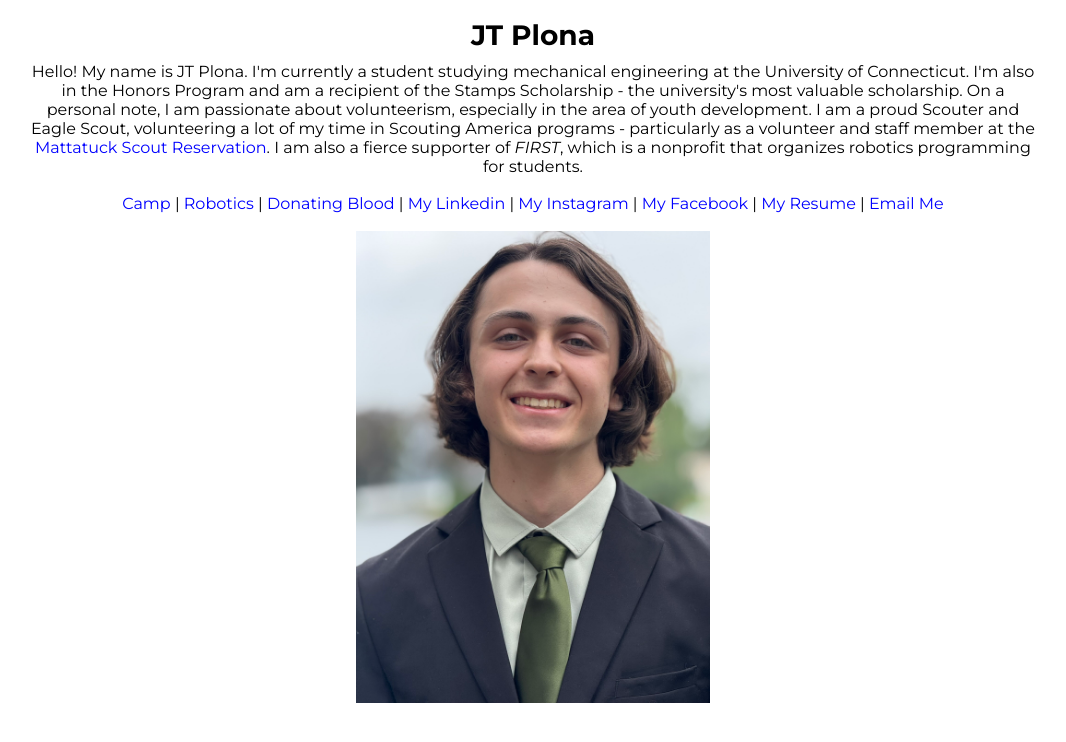
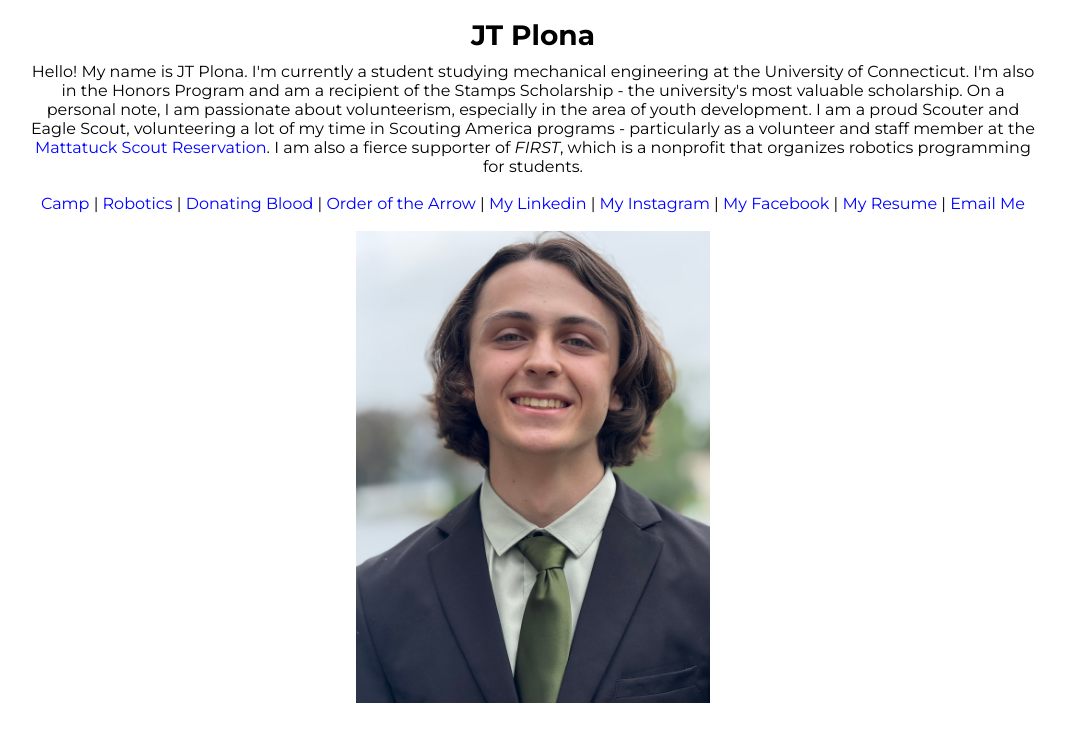
Before and after one commit to jt-pl/jt-pl.github.io, a Jekyll site: the page index.html, which Jekyll copies as it is, in a window 1280 px wide. Shown: the top 742 px of the page, without its empty margins (107-1173 px from the left). Built offline with Jekyll 4.4.1, drawn with Linux system fonts in a browser that asks for light colours.

Commit message:
Update index.html

```diff
--- a/index.html
+++ b/index.html
@@ -15,7 +15,7 @@
 
 <br>
 
-<center><a href="/camp">Camp</a> | <a href ="/robotics">Robotics</a> | <a href="/blood">Donating Blood</a> | <a href="https://linkedin.com/in/jonathan-plona" target="_blank">My Linkedin</a> | <a href="https://instagram.com/jtplona">My Instagram</a> | <a href="https://facebook.com/jt.plona">My Facebook</a> | <a href="/pdf/Jonathan Plona Resume.pdf" target="_blank">My Resume</a> | <a href="mailto:contact@jtplona.com">Email Me</a></center>
+<center><a href="/camp">Camp</a> | <a href ="/robotics">Robotics</a> | <a href="/blood">Donating Blood</a> | <a href="/oa">Order of the Arrow</a> | <a href="https://linkedin.com/in/jonathan-plona" target="_blank">My Linkedin</a> | <a href="https://instagram.com/jtplona">My Instagram</a> | <a href="https://facebook.com/jt.plona">My Facebook</a> | <a href="/pdf/Jonathan Plona Resume.pdf" target="_blank">My Resume</a> | <a href="mailto:contact@jtplona.com">Email Me</a></center>
 
 <br>
 
```
